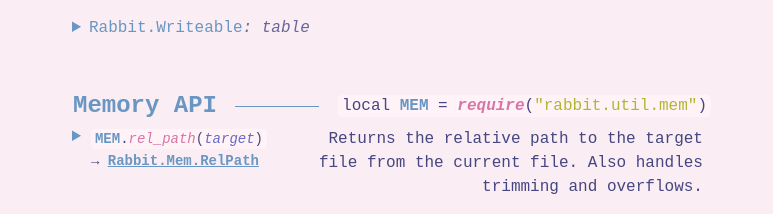
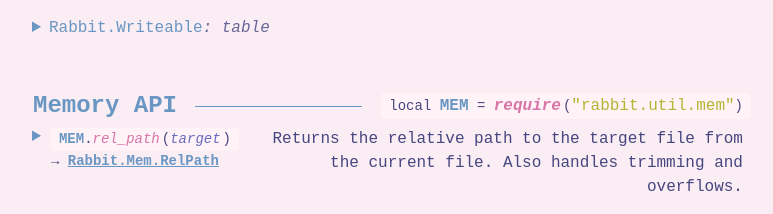
Before and after one commit to VoxelPrismatic/rabbit.nvim, a plain HTML site: page util.html in a window 1280 px wide. Shown: the part 582-796 px from the top of the page, without its empty margins (248-1021 px from the left). Drawn offline with Linux system fonts and the light colour scheme.

Commit message:
some updates

```diff
--- a/style.css
+++ b/style.css
@@ -30,8 +30,8 @@ body {
 	--vim-bg: var(--sakura-layer-base);
 	color: var(--vim-fg);
 	background-color: var(--vim-bg);
-	font-family: "UbuntuMono NerdFont", "Ubuntu Mono", monospace;
-	max-width: 640px;
+	font-family: "Go Mono Nerd Font", "Ubuntu Mono Nerd Font", monospace;
+	max-width: 720px;
 	margin-left: auto;
 	margin-right: auto;
 	padding-left: 32px;
@@ -40,6 +40,10 @@ body {
 	margin-bottom: 32px;
 	line-height: 1.5;
 	font-size: 16px;
+}
+
+[nowrap] {
+	white-space: nowrap;
 }
 
 table.hr {
@@ -213,6 +217,7 @@ a {
 	font-style: italic;
 	color: var(--sakura-text-muted);
 	--vim-fg: var(--sakura-paint-muted);
+	font-size: var(--fz);
 }
 
 table.call {
--- a/vim2.css
+++ b/vim2.css
@@ -7,6 +7,9 @@ vim {
 	text-decoration-color: var(--vim-sp);
 	background-color: var(--vim-bg);
 	color: var(--vim-fg);
+	--pad-ital: 2px;
+	--ital-pad: 0px;
+	padding-right: var(--ital-pad);
 }
 
 
@@ -228,6 +231,7 @@ vim[bold] {
 
 vim[ital] {
 	font-style: italic;
+	--ital-pad: var(--pad-ital);
 
 	&[ital="!"] {
 		font-style: normal;
@@ -285,6 +289,7 @@ vim[-builtin] {
 vim[-comment] {
 	--vim-fg: var(--sakura-text-subtle);
 	font-style: italic;
+	--ital-pad: var(--pad-ital);
 }
 
 vim[-keyword] {
@@ -295,16 +300,19 @@ vim[-keyword] {
 vim[-var] {
 	--vim-fg: var(--sakura-text-norm);
 	font-style: italic;
+	--ital-pad: var(--pad-ital);
 }
 
 vim[-prop] {
 	--vim-fg: var(--sakura-paint-iris);
 	font-style: italic;
+	--ital-pad: var(--pad-ital);
 }
 
 vim[-fn] {
 	--vim-fg: var(--sakura-paint-rose);
 	font-style: italic;
+	--ital-pad: var(--pad-ital);
 }
 
 vim[-cls] {
@@ -315,25 +323,39 @@ vim[-cls] {
 vim[-const] {
 	--vim-fg: var(--sakura-paint-gold);
 	font-style: italic;
+	--ital-pad: var(--pad-ital);
 }
 
 vim[--] {
 	--vim-bg: var(--sakura-layer-surface);
 	background-color: var(--sakura-layer-surface);
-	padding: 2px 4px;
+	padding: 1px 8px;
+	padding-right: calc(8px + var(--ital-pad));
+	padding-left: calc(8px + var(--ital-pad));
 	border-radius: 4px;
+	display: inline-block;
+
 	font-size: 14px;
+	--fz: 14px;
+
+	&[nospace] {
+		font-size: 0;
+	}
 
 	&[--="1"] {
-		font-size: 32px;
+		--fz: 32px;
 	}
 
 	&[--="2"] {
-		font-size: 24px;
+		--fz: 24px;
 	}
 
 	&[--="3"] {
-		font-size: 16px;
+		--fz: 16px;
+	}
+
+	&>* {
+		font-size: var(--fz);
 	}
 }
 
```
